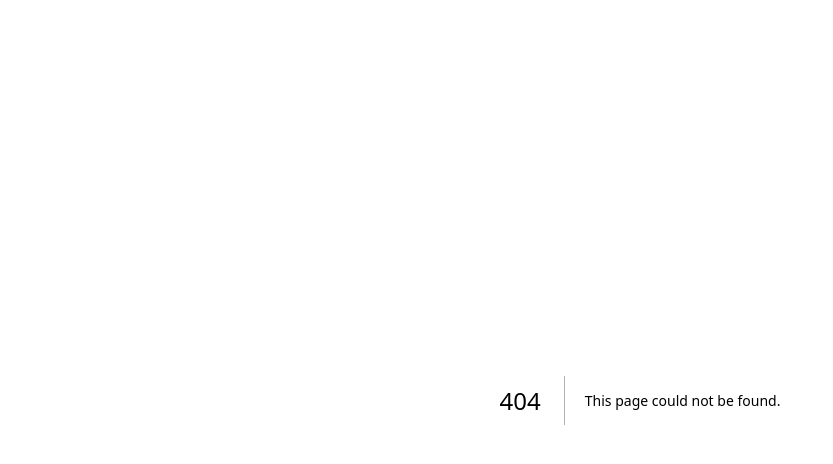
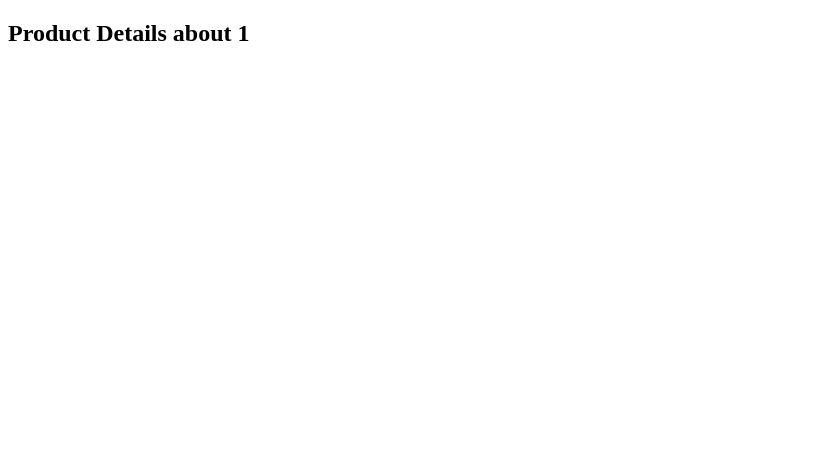
Before and after one commit to ArifulIslam99/Next-Revisit, a Next.js app: page /products/1 in a window 1280 px wide. Before the commit this address had no page. Shown: the top 464 px of the page, without its empty margins (0-833 px from the left). Built offline with nearby package versions, Linux system fonts and the light colour scheme.

Commit message:
Learn dynamic routing

```diff
--- /dev/null
+++ b/src/app/products/[productId]/page.tsx
@@ -0,0 +1,7 @@
+export default function ProductId({
+  params,
+}: {
+  params: { productId: string };
+}) {
+  return <h2>Product Details about {params.productId} </h2>;
+}
--- /dev/null
+++ b/src/app/products/page.tsx
@@ -0,0 +1,3 @@
+export default function Product() {
+    return <h1>Product Details</h1>
+}
```
